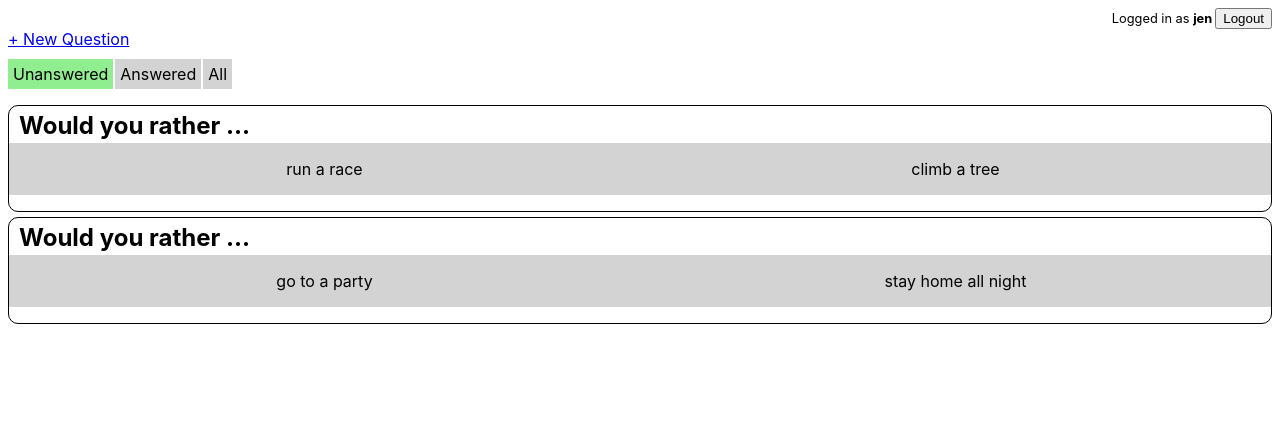
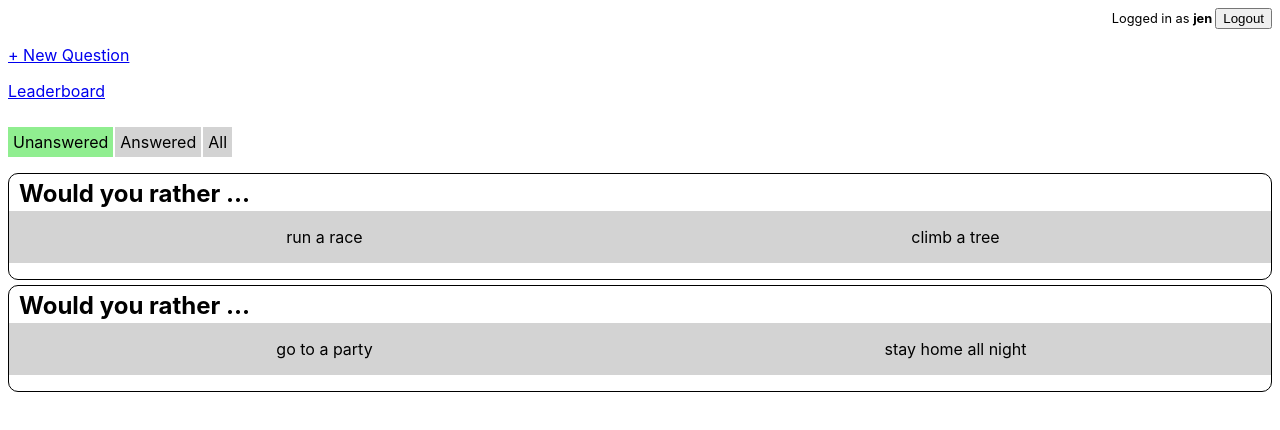
Before and after one commit to jhgilbert/would_you_rather, a React (Create React App) app: page / in a window 1280 px wide. Shown: the top 430 px of the page. Built offline with nearby package versions, Linux system fonts and the light colour scheme.

Commit message:
Stub in leaderboard

```diff
--- a/src/components/App.js
+++ b/src/components/App.js
@@ -3,6 +3,7 @@ import { BrowserRouter as Router, Route } from 'react-router-dom'
 import { NavLink } from 'react-router-dom'
 import { connect } from 'react-redux'
 import Dashboard from './Dashboard'
+import Leaderboard from './Leaderboard'
 import NewQuestion from './NewQuestion'
 import Question from './Question'
 import Login from './Login'
@@ -29,6 +30,7 @@ class App extends Component {
           <Router>
             <div>
               <Route path='/' exact component={Dashboard} />
+              <Route path='/leaderboard' exact component={Leaderboard} />
               <Route path='/question/:id' component={Question} />
               <Route path='/new' component={NewQuestion} />
             </div>
--- a/src/components/Dashboard.js
+++ b/src/components/Dashboard.js
@@ -39,7 +39,8 @@ class Dashboard extends Component {
     return (
       <div>
         <div>
-          <a href="/new">+ New Question</a>
+          <p><a href="/new">+ New Question</a></p>
+          <p><a href="/leaderboard">Leaderboard</a></p>
         </div>
         <div>
           <div style={setDivStyle(filter === 'unanswered')} onClick={() => this.setFilter('unanswered')}>
--- /dev/null
+++ b/src/components/Leaderboard.js
@@ -0,0 +1,11 @@
+import React, { Component } from 'react'
+
+class Leaderboard extends Component {
+  render() {
+    return (
+      <div>This will be the leaderboard!</div>
+    )
+  }
+}
+
+export default Leaderboard
```
